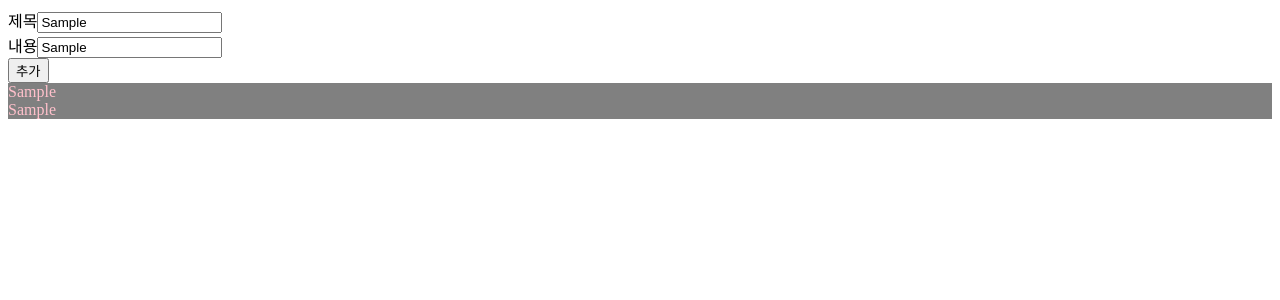
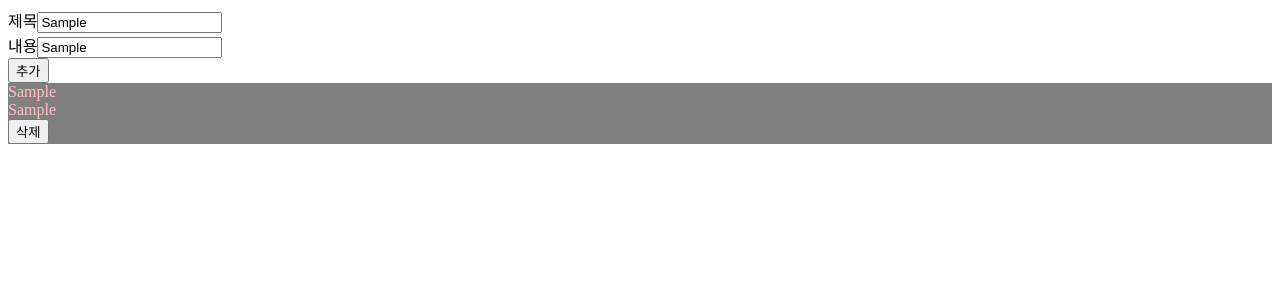
Before and after one commit to SWJBReactStudy/React_Goguma, a React (Create React App) app: page / in a window 1280 px wide. Both pictures are taken after typing "Sample", "Sample" into the empty fields and a click on the button "추가". Shown: the top 300 px of the page. Built offline with nearby package versions, Linux system fonts and the light colour scheme.

Commit message:
Todo delete

```diff
--- a/src/Component/Todo.jsx
+++ b/src/Component/Todo.jsx
@@ -2,21 +2,20 @@ import React, {useState} from 'react';
 
 const Todo = () => {
 
-    const [box, setBox] = useState('');
+    const [box, setBox] = useState({
+        title : '',
+        content : ''
+    });
 
     const [list, setList] = useState([]);
 
     const [num, setNum] = useState(1);
 
-    const Show = ({list}) => {
-        return(
-            <>
-                <div style={{backgroundColor: "gray", color: "pink"}}>
-                    <div>{list.title} <br/> {list.content} </div>
-                </div>
-                <br/>
-            </>
-        );
+    const onChangeBox = (e) => {
+        setBox({
+            ...box,
+            [e.target.name] : e.target.value
+        });
     }
 
     const onClickList = () => {
@@ -25,18 +24,27 @@ const Todo = () => {
             {
                 id : num,
                 title : box.title,
-                content : box.content
+                content : box.content,
+                flag : true
             }
         ]);
         setNum(num + 1);
     }
 
+    const Show = ({list, onRemove}) => {
+        return(
+            <>
+                <div style={{backgroundColor: "gray", color: "pink"}}>
+                    <div>{list.title} <br/> {list.content} </div>
+                    <button onClick={() => onRemove(list.id)}>삭제</button>
+                </div>
+                <br/>
+            </>
+        );
+    }
 
-    const onChangeBox = (e) => {
-        setBox({
-            ...box,
-            [e.target.name] : e.target.value
-        });
+    const onRemove = (id) => {
+        setList(list.filter(n => n.id !== id))
     }
 
     return(
@@ -51,7 +59,7 @@ const Todo = () => {
             <br/>
             <div>
             {list.map(list => (
-                <Show list={list} key={list.id} />
+                <Show list={list} key={list.id} onRemove={onRemove}/>
             ))}
             </div>
         </div>
```
